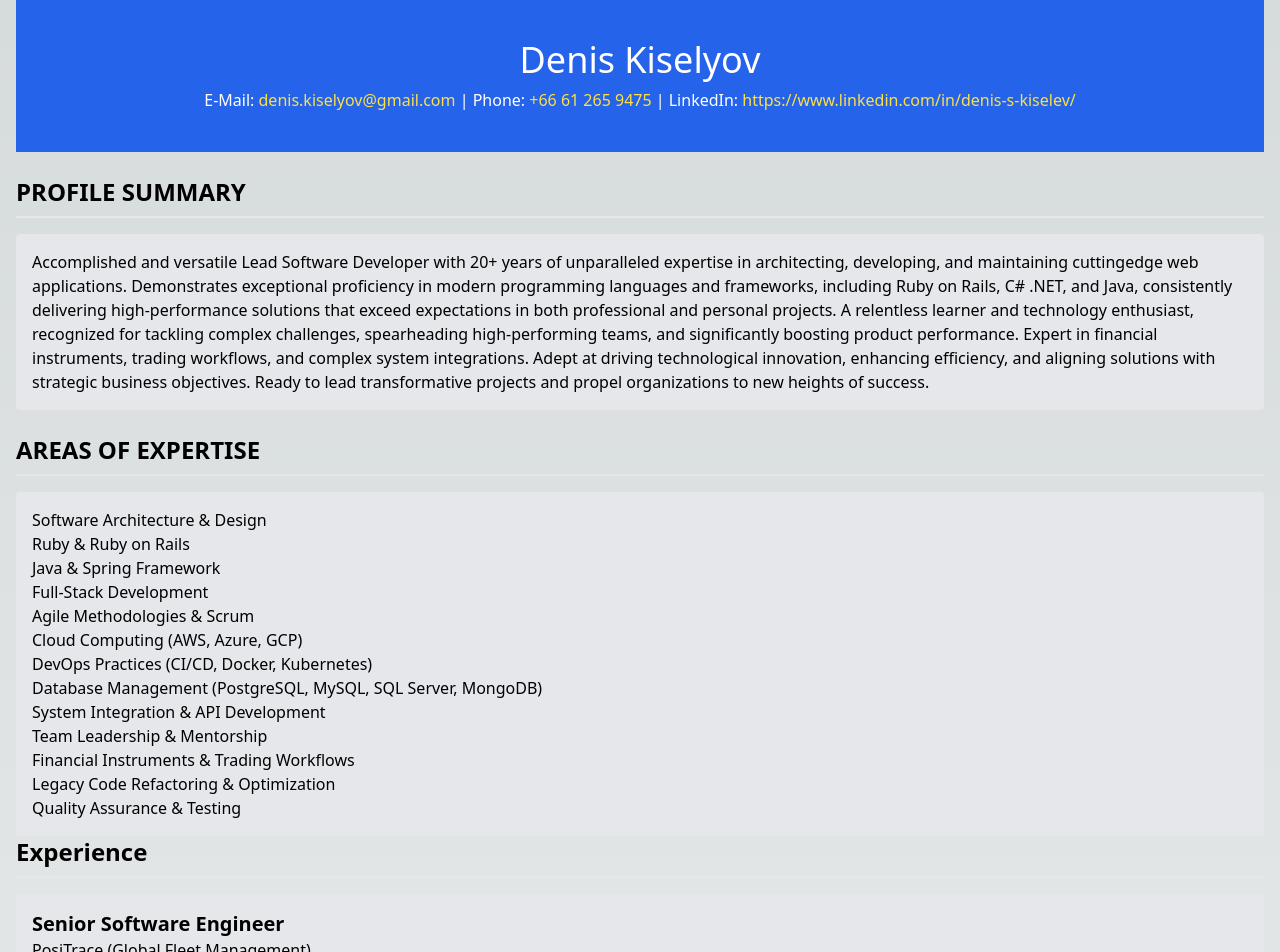
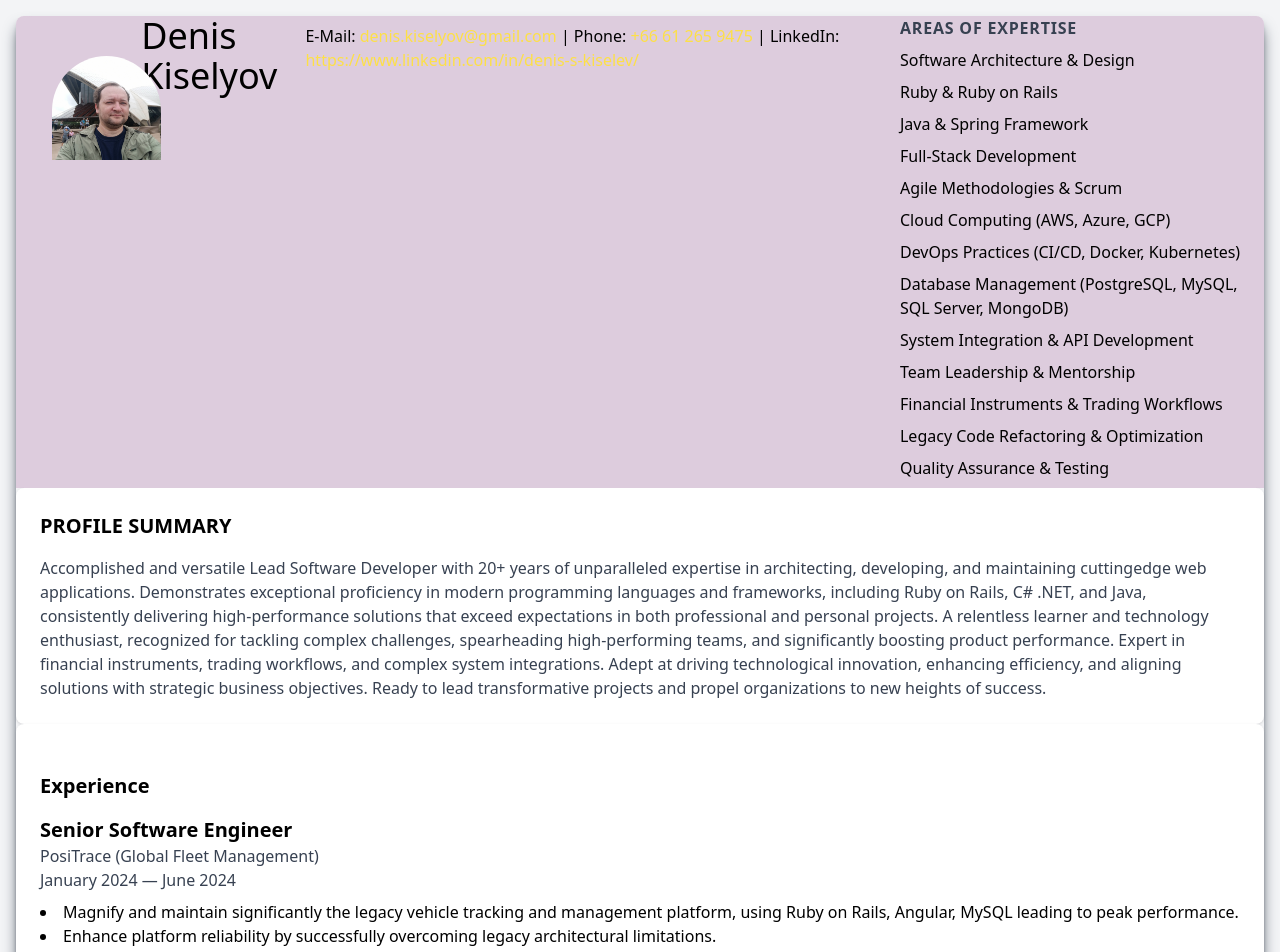
Before and after one commit to marinazzio/cv, a Next.js app: page /en in a window 1280 px wide. Shown: the top 952 px of the page. Built offline with nearby package versions, Linux system fonts and the light colour scheme.

Commit message:
WIP: applying theme

```diff
--- a/app/[lang]/components/areas-of-expertise.tsx
+++ b/app/[lang]/components/areas-of-expertise.tsx
@@ -8,11 +8,11 @@ export default function AreasOfExpertise() {
     const areas = strings["areas-of-expertise"];
 
     return (
-        <section className="mt-6">
-            <h2 className="text-2xl font-semibold border-b-2 border-gray-200 pb-2 mb-4">{dictionary["areas-of-expertise"].title}</h2>
-            <ul className="bg-gray-200 p-4 rounded">
+        <section className="flex flex-col">
+            <h2 className="text-gray-700 uppercase font-bold tracking-wider mb-2">{dictionary["areas-of-expertise"].title}</h2>
+            <ul>
                 {areas.map((expertise: string, index: number) => (
-                    <li key={index}>{expertise}</li>
+                    <li className="mb-2" key={index}>{expertise}</li>
                 ))}
             </ul>
         </section>
--- a/app/[lang]/components/cv-body.tsx
+++ b/app/[lang]/components/cv-body.tsx
@@ -5,9 +5,8 @@ import ProfileSummary from "./profile-summary";
 
 export default function CVBody() {
     return (
-        <div className="mt-6">
+        <div className="col-span-4 sm:col-span-9">
             <ProfileSummary />
-            <AreasOfExpertise />
             <ProfessionalExperience />
             <Education />
         </div>
--- a/app/[lang]/components/cv-header.tsx
+++ b/app/[lang]/components/cv-header.tsx
@@ -2,8 +2,11 @@
 
 import EMail from "./email";
 import Phone from "./phone";
+import Userpic from "./userpic";
 import LinkedIn from "./linked-in";
 import { useDictionary } from "@/app/providers/dictionary-provider";
+
+import AreasOfExpertise from "./areas-of-expertise";
 
 // import dynamic from "next/dynamic";
 
@@ -13,14 +16,18 @@ export default function CvHeader() {
     const dictionary = useDictionary() as any;
 
     return (
-        <header className="text-center py-10 bg-blue-600 text-white">
+        <header className="flex rounded-t-lg bg-top-color sm:px-2 w-full">
+            <Userpic />
+
             <h1 className="text-4xl font-light">{dictionary["cv-header"].name}</h1>
             <p className="mt-2">
                 <EMail /> | <Phone /> | <LinkedIn />
             </p>
-            {/* <div className="mt-4">
-                <DownloadPdf />
-            </div> */}
+
+            <hr className="my-6 border-t border-gray-300"></hr>
+
+            <AreasOfExpertise />
+
         </header>
     );
 }
--- /dev/null
+++ b/app/[lang]/components/cv-sidebar.tsx
@@ -0,0 +1,6 @@
+export default function CvSidebar() {
+    return(
+        <>
+        </>
+    );
+}
--- a/app/[lang]/components/job.tsx
+++ b/app/[lang]/components/job.tsx
@@ -1,10 +1,10 @@
 export default function Job({ job }: { job: any }) {
     return (
-        <div className="bg-gray-200 p-4 rounded mb-4">
+        <div className="mb-6">
             <h3 className="text-xl font-semibold">{job.position}</h3>
-            <p>{job.company}</p>
-            <p>{job["start-month"]} {job["start-year"]} &mdash; {job["finish-month"]} {job["finish-year"]}</p>
-            <ul className="list-disc list-inside">
+            <p className="text-gray-700 mr-2">{job.company}</p>
+            <p className="text-gray-700">{job["start-month"]} {job["start-year"]} &mdash; {job["finish-month"]} {job["finish-year"]}</p>
+            <ul className="list-disc list-inside mt-2">
                 {
                     job.responsibilities.map((responsibility: string, index: number) => (
                         <li key={index}>{responsibility}</li>
--- a/app/[lang]/components/professional-experience.tsx
+++ b/app/[lang]/components/professional-experience.tsx
@@ -8,8 +8,8 @@ export default function ProfessionalExperience() {
     const experience = dictionary["experience"];
 
     return (
-        <section className="mb-6">
-            <h2 className="text-2xl font-semibold border-b-2 border-gray-200 pb-2 mb-4">{experience.title}</h2>
+        <section className="bg-white shadow rounded-lg p-6">
+            <h2 className="text-xl font-bold mt-6 mb-4">{experience.title}</h2>
             {experience.jobs.map((job: any, index: number) => (
                 <Job key={index} job={job} />
             ))}
--- a/app/[lang]/components/profile-summary.tsx
+++ b/app/[lang]/components/profile-summary.tsx
@@ -1,8 +1,8 @@
 export default function ProfileSummary() {
     return (
-        <section className="mb-6">
-            <h2 className="text-2xl font-semibold border-b-2 border-gray-200 pb-2 mb-4">PROFILE SUMMARY</h2>
-            <p className="bg-gray-200 p-4 rounded">Accomplished and versatile Lead Software Developer with 20+ years of unparalleled expertise in architecting, developing, and maintaining cuttingedge web applications. Demonstrates exceptional proficiency in modern programming languages and frameworks, including Ruby on Rails, C#
+        <section className="bg-white shadow rounded-lg p-6">
+            <h2 className="text-xl font-bold mb-4">PROFILE SUMMARY</h2>
+            <p className="text-gray-700">Accomplished and versatile Lead Software Developer with 20+ years of unparalleled expertise in architecting, developing, and maintaining cuttingedge web applications. Demonstrates exceptional proficiency in modern programming languages and frameworks, including Ruby on Rails, C#
 .NET, and Java, consistently delivering high-performance solutions that exceed expectations in both professional and personal projects. A
 relentless learner and technology enthusiast, recognized for tackling complex challenges, spearheading high-performing teams, and significantly
 boosting product performance. Expert in financial instruments, trading workflows, and complex system integrations. Adept at driving
--- /dev/null
+++ b/app/[lang]/components/userpic.tsx
@@ -0,0 +1,14 @@
+import Image from "next/image";
+
+export default function Userpic() {
+    return (
+        <div className="h-40 w-40 overflow-hidden sm:rounded-full sm:relative sm:p-0 top-10 left-5 p-3">
+            <Image
+                src="/userpic.jpg"
+                width={500}
+                height={500}
+                alt="Photo of the author"
+            />
+        </div>
+    );
+}
--- a/app/[lang]/page.tsx
+++ b/app/[lang]/page.tsx
@@ -2,6 +2,7 @@ import { getDictionary } from "@/get-dictionary";
 import { Locale } from "@/i18n-config";
 
 import CvHeader from "./components/cv-header";
+import CvSidebar from "./components/cv-sidebar";
 import CvBody from "./components/cv-body";
 import { DictionaryProvider } from "../providers/dictionary-provider";
 
@@ -14,11 +15,15 @@ export default async function IndexPage({
 
   return (
     <DictionaryProvider dictionary={dictionary}>
-      <main className="container mx-auto px-4">
-        <CvHeader />
-        {/* <LanguageSwitcher hideBlock={true} /> */}
-        <CvBody />
-      </main>
+      <div className="bg-gray-100 p-4">
+        <div className="border-1 shadow-lg shadow-gray-700 rounded-lg">
+          <div className="flex rounded-t-lg bg-top-color sm:px-2 w-full">
+            <CvHeader />
+          </div>
+          <CvSidebar />
+          <CvBody />
+        </div>
+      </div>
     </DictionaryProvider>
   );
 }
--- a/global.css
+++ b/global.css
@@ -2,7 +2,7 @@
 @tailwind components;
 @tailwind utilities;
 
-:root {
+/* :root {
   --foreground-rgb: 0, 0, 0;
   --background-start-rgb: 214, 219, 220;
   --background-end-rgb: 255, 255, 255;
@@ -30,4 +30,4 @@ body {
   .text-balance {
     text-wrap: balance;
   }
-}
+} */
--- a/tailwind.config.ts
+++ b/tailwind.config.ts
@@ -4,8 +4,13 @@ const config: Config = {
   content: [
     "./app/**/*.{js,ts,jsx,tsx,mdx}",
   ],
+  darkMode: "class",
   theme: {
     extend: {
+      colors: {
+          "top-color": "#ddccdd",
+          "heading": "#fcfbfc"
+      },
       backgroundImage: {
         "gradient-radial": "radial-gradient(var(--tw-gradient-stops))",
         "gradient-conic":
```
Also changed, not shown: public/userpic.jpg (added).
